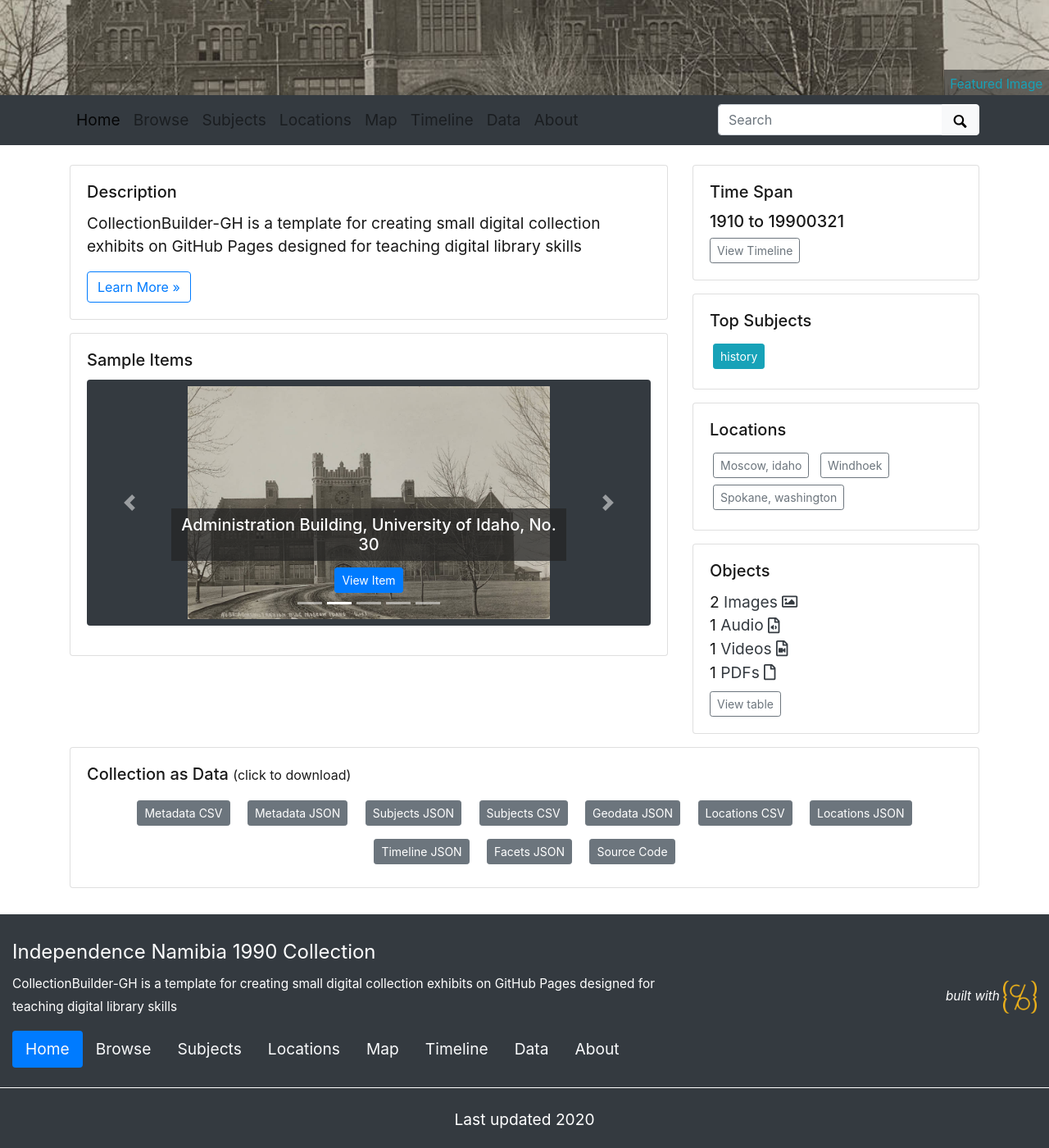
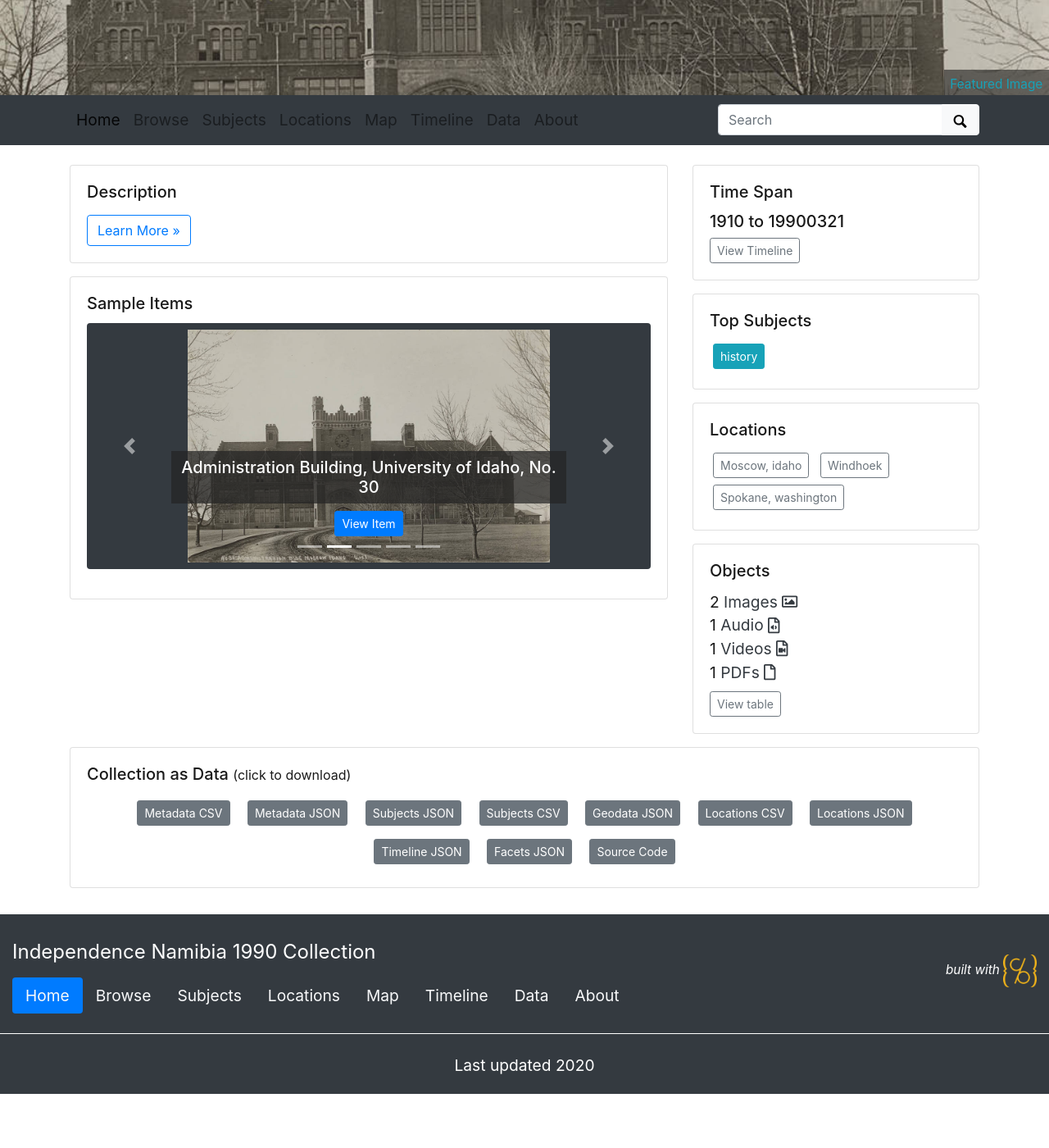
Before and after one commit to evanwill/independence-namibia-1, a Jekyll site: the page built from index.md, in a window 1280 px wide and 1400 px high, scrolled down 225 px. Shown: the whole window at 82% size. Built offline with Jekyll 4.4.1, drawn with Linux system fonts in a browser that asks for light colours; after the commit the page ends 1559 px from its top, so only the background shows below that; some of the changed lines change nothing that is shown.

Commit message:
Update _config.yml

```diff
--- a/_config.yml
+++ b/_config.yml
@@ -23,7 +23,7 @@ title: Independence Namibia 1990 Collection
 tagline: a template for creating simple digital exhibits
 # description appears in meta tags and other locations
 # this description might appear in search result lists, keep around 160 characters max
-description: "CollectionBuilder-GH is a template for creating small digital collection exhibits on GitHub Pages designed for teaching digital library skills"
+# description: "CollectionBuilder-GH is a template for creating small digital collection exhibits on GitHub Pages designed for teaching digital library skills"
 # creator of the digital collection, to appear in meta tags; we typically use our GitHub usernames but feel free to just use your name
 author: Renate
 
```
